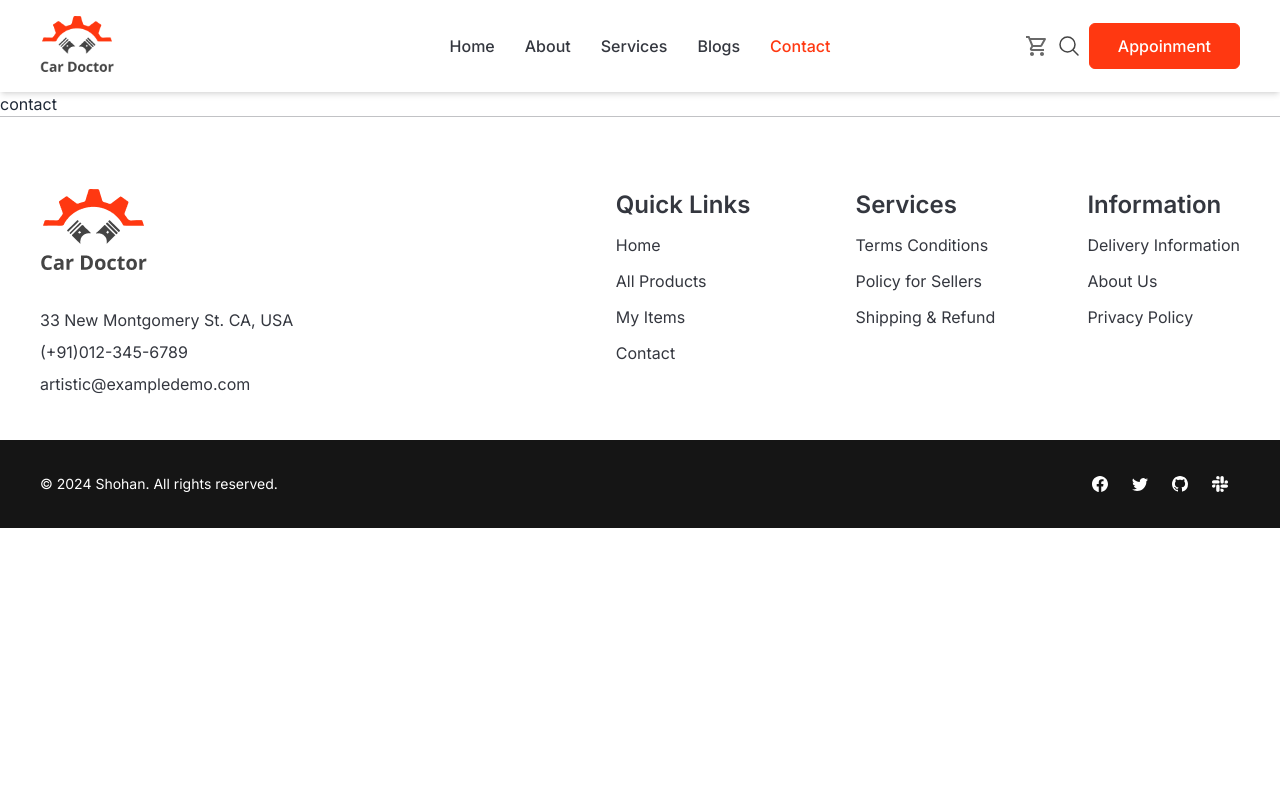
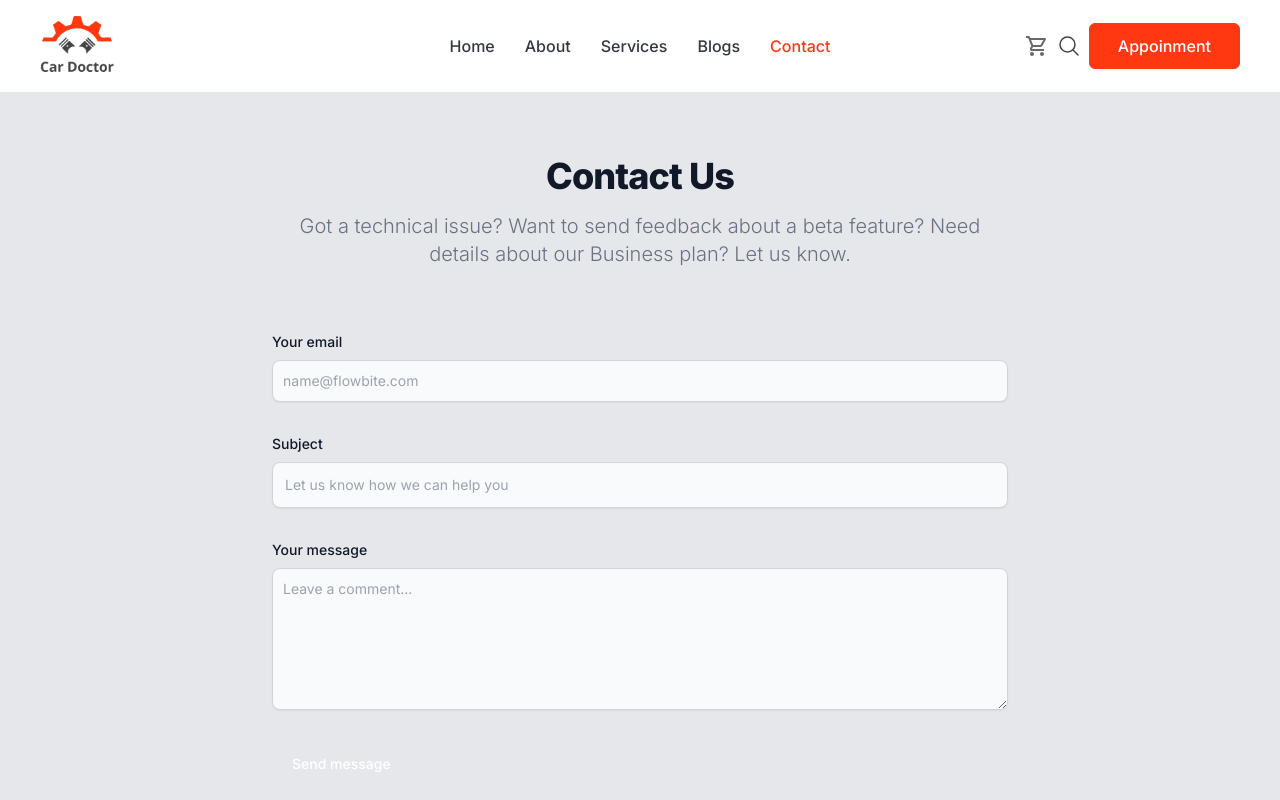
Before and after one commit to Shohanur-Shohan/car-doctor-fullstack-frontend, a React (Vite) app: page /contact in a window 1280 px wide. Shown: the top 800 px of the page. Built offline with nearby package versions, Linux system fonts and the light colour scheme; no server answers; grey boxes are pictures that could not be loaded.

Commit message:
contact & blogs page done

```diff
--- a/src/pages/Blog/Blog.jsx
+++ /dev/null
@@ -1,5 +0,0 @@
-const Blog = () => {
-  return <div>Blog</div>;
-};
-
-export default Blog;
--- /dev/null
+++ b/src/pages/Blog/BlogCard.jsx
@@ -0,0 +1,37 @@
+import PropTypes from "prop-types";
+
+const BlogCard = ({ image, date, title, description }) => {
+  return (
+    <>
+      <div className="col-span-1">
+        <div className="w-full mb-10">
+          <div className="mb-8 overflow-hidden rounded">
+            <img src={image} alt="" className="w-full" />
+          </div>
+          <div>
+            {date && (
+              <span className="mb-5 text-xs font-semibold leading-loose text-left text-[#A2A2A2] rounded bg-primary">
+                {date}
+              </span>
+            )}
+            <h3 className=" mb-4 text-xl font-semibold line-clamp-2 text-[#444444] sm:text-2xl lg:text-xl xl:text-2xl">
+              {title}
+            </h3>
+            <p className="text-[#A2A2A2] text-[14px] line-clamp-3">
+              {description}
+            </p>
+          </div>
+        </div>
+      </div>
+    </>
+  );
+};
+
+BlogCard.propTypes = {
+  image: PropTypes.string,
+  date: PropTypes.string,
+  title: PropTypes.string,
+  description: PropTypes.string,
+};
+
+export default BlogCard;
--- /dev/null
+++ b/src/pages/Blog/Blogs.jsx
@@ -0,0 +1,47 @@
+import BlogCard from "./BlogCard";
+
+const Blogs = () => {
+  return (
+    <>
+      <section className="bg-white my-[40px] md:my-[70px] lg:mt-[100px]">
+        <div className="max-w-[1536px] mx-auto px-2 sm:px-4 lg:px-7.5 xl:px-10 py-4 md:py-5">
+          <div className="mx-auto mb-[60px] max-w-[510px] text-center lg:mb-20">
+            <span className="block mb-2 text-lg font-semibold text-[#FF3811]">
+              Our Blogs
+            </span>
+            <h2 className="mb-4 text-3xl font-bold sm:text-4xl md:text-[40px] ">
+              Our Recent News
+            </h2>
+            <p className="text-base">
+              There are many variations of passages of Lorem Ipsum available but
+              the majority have suffered alteration in some form.
+            </p>
+          </div>
+
+          <div className="grid items-center grid-cols-1 gap-6 sm:grid-cols-2 lg:grid-cols-3">
+            <BlogCard
+              date="Dec 22, 2023"
+              title="Meet AutoManage, the best AI management tools"
+              description="Lorem Ipsum is simply dummy text of the printing and typesetting industry."
+              image="https://i.ibb.co/Cnwd4q6/image-01.jpg"
+            />
+            <BlogCard
+              date="Dec 22, 2023"
+              title="Meet AutoManage, the best AI management tools"
+              description="Lorem Ipsum is simply dummy text of the printing and typesetting industry."
+              image="https://i.ibb.co/Y23YC07/image-02.jpg"
+            />
+            <BlogCard
+              date="Dec 22, 2023"
+              title="Meet AutoManage, the best AI management tools"
+              description="Lorem Ipsum is simply dummy text of the printing and typesetting industry."
+              image="https://i.ibb.co/7jdcnwn/image-03.jpg"
+            />
+          </div>
+        </div>
+      </section>
+    </>
+  );
+};
+
+export default Blogs;
--- a/src/pages/Contact/Contact.jsx
+++ b/src/pages/Contact/Contact.jsx
@@ -1,5 +1,69 @@
 const Contact = () => {
-  return <div>contact</div>;
+  return (
+    <section className="bg-gray-200">
+      <div className="max-w-screen-md px-4 py-8 mx-auto lg:py-16">
+        <h2 className="mb-4 text-4xl font-extrabold tracking-tight text-center text-gray-900">
+          Contact Us
+        </h2>
+        <p className="mb-8 font-light text-center text-gray-500 lg:mb-16 sm:text-xl">
+          Got a technical issue? Want to send feedback about a beta feature?
+          Need details about our Business plan? Let us know.
+        </p>
+        <form action="#" className="space-y-8">
+          <div>
+            <label
+              htmlFor="email"
+              className="block mb-2 text-sm font-medium text-gray-900 "
+            >
+              Your email
+            </label>
+            <input
+              type="email"
+              id="email"
+              className="shadow-sm bg-gray-50 border border-gray-300 text-gray-900 text-sm rounded-lg focus:ring-primary-500 focus:border-primary-500 block w-full p-2.5 "
+              placeholder="name@flowbite.com"
+              required
+            />
+          </div>
+          <div>
+            <label
+              htmlFor="subject"
+              className="block mb-2 text-sm font-medium text-gray-900"
+            >
+              Subject
+            </label>
+            <input
+              type="text"
+              id="subject"
+              className="block w-full p-3 text-sm text-gray-900 border border-gray-300 rounded-lg shadow-sm bg-gray-50 focus:ring-primary-500 focus:border-primary-500 "
+              placeholder="Let us know how we can help you"
+              required
+            />
+          </div>
+          <div className="sm:col-span-2">
+            <label
+              htmlFor="message"
+              className="block mb-2 text-sm font-medium text-gray-900"
+            >
+              Your message
+            </label>
+            <textarea
+              id="message"
+              rows="6"
+              className="block p-2.5 w-full text-sm text-gray-900 bg-gray-50 rounded-lg shadow-sm border border-gray-300 focus:ring-primary-500 focus:border-primary-500"
+              placeholder="Leave a comment..."
+            ></textarea>
+          </div>
+          <button
+            type="submit"
+            className="px-5 py-3 text-sm font-medium text-center text-white rounded-lg bg-primary-700 sm:w-fit hover:bg-primary-800 focus:ring-4 focus:outline-none focus:ring-primary-300"
+          >
+            Send message
+          </button>
+        </form>
+      </div>
+    </section>
+  );
 };
 
 export default Contact;
--- a/src/routes/Router.jsx
+++ b/src/routes/Router.jsx
@@ -7,12 +7,12 @@ import Login from "../pages/Login/Login";
 import Register from "../pages/Register/Register";
 import About from "../pages/About/About";
 import Services from "../pages/Services/Services";
-import Blog from "../pages/Blog/Blog";
 import Appoinment from "../pages/Appoinment/Appoinment";
 import Checkout from "../pages/Checkout/Checkout";
 import ServiceDetails from "../pages/ServiceDetails/ServiceDetails";
 import CartDetails from "../pages/CartDetails/CartDetails";
 import Order from "../pages/Order/Order";
+import Blogs from "../pages/Blog/Blogs";
 
 const Router = createBrowserRouter([
   {
@@ -38,7 +38,7 @@ const Router = createBrowserRouter([
       },
       {
         path: "/blogs",
-        element: <Blog />,
+        element: <Blogs />,
       },
       {
         path: "/appoinment",
```
